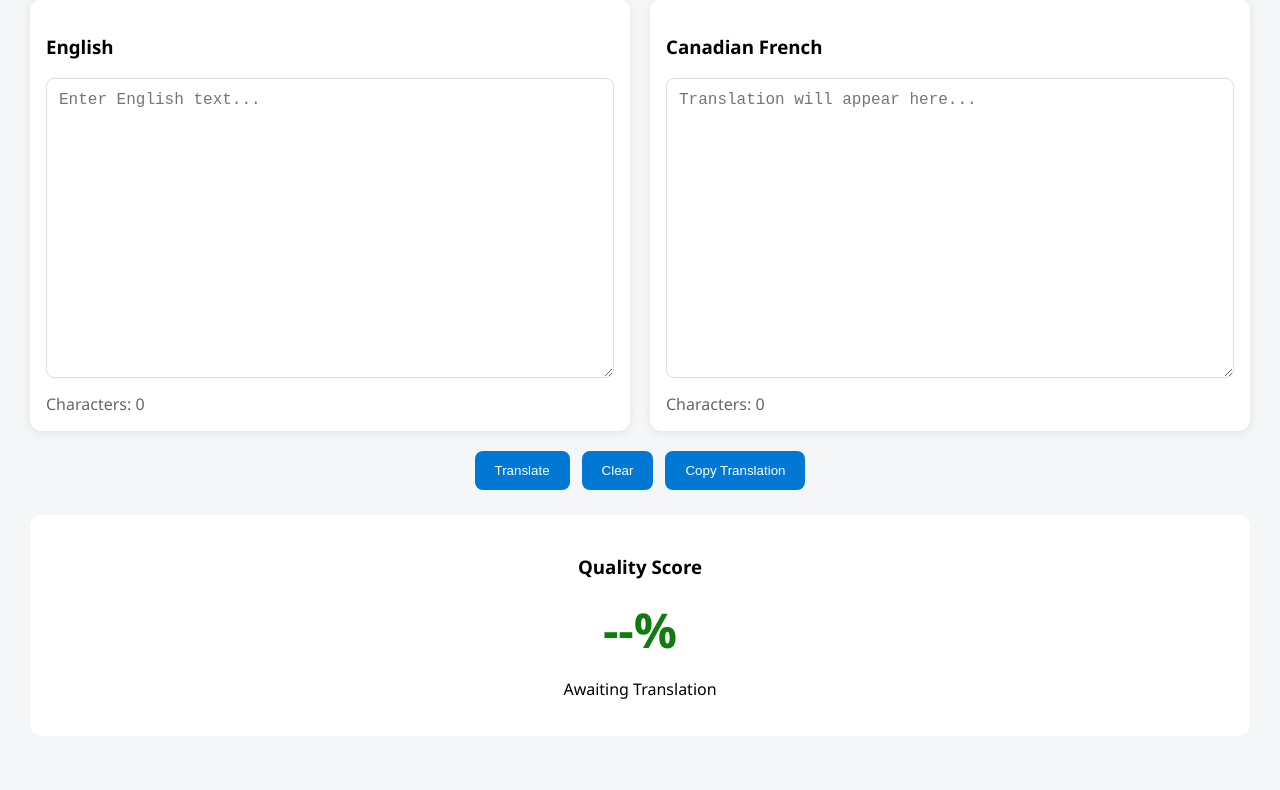
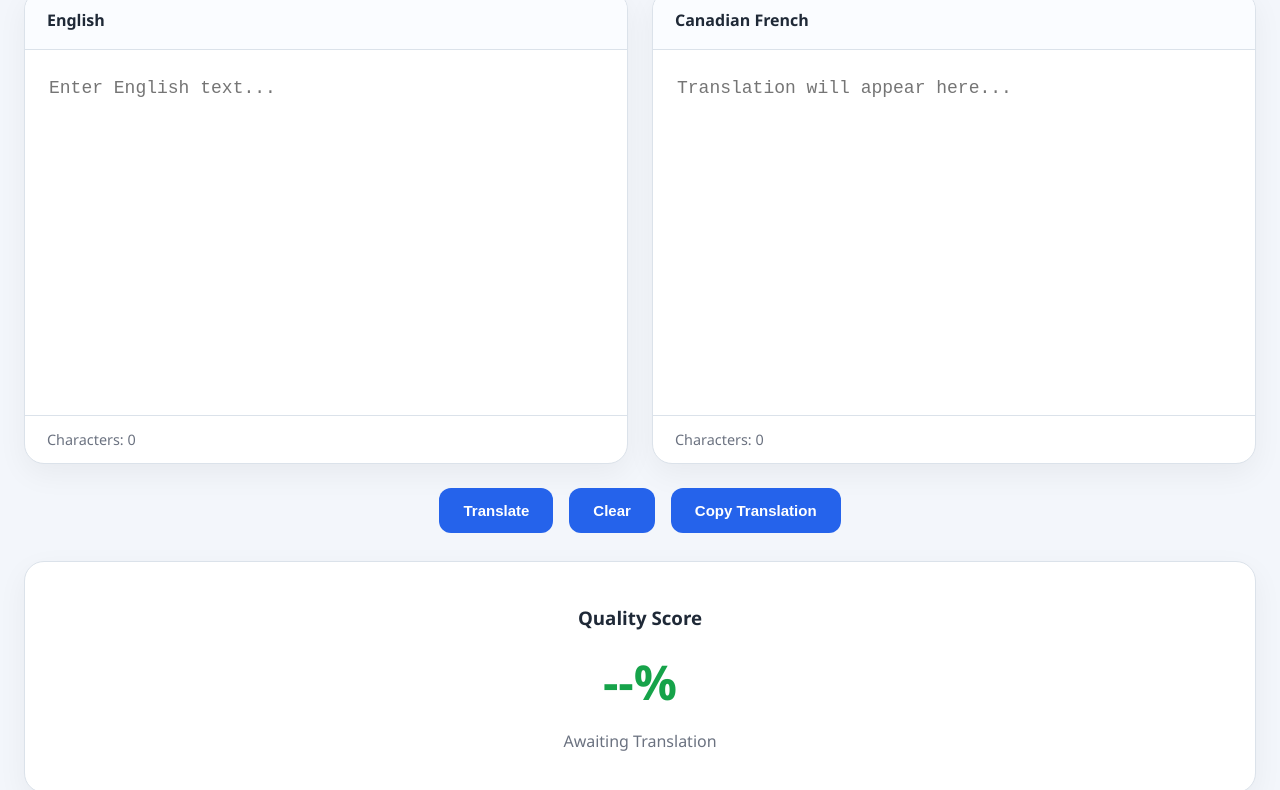
Before and after one commit to aditony-prog/english-canadian-french-translator, a plain HTML site: page index.html in a window 1280 px wide. Shown: the part 120-910 px from the top of the page. Before the commit the page ends 886 px from the top, so only its background shows below. Drawn offline with Linux system fonts and the light colour scheme.

Commit message:
Update style.css

```diff
--- a/style.css
+++ b/style.css
@@ -1,89 +1,163 @@
+:root {
+    --primary: #2563eb;
+    --primary-hover: #1d4ed8;
+    --background: #f3f6fb;
+    --card: #ffffff;
+    --border: #dbe2ea;
+    --text: #1f2937;
+    --subtle: #6b7280;
+    --success: #16a34a;
+}
+
+* {
+    box-sizing: border-box;
+}
+
 body {
-    font-family: Segoe UI, Arial, sans-serif;
-    background: #f4f6f8;
+    font-family: "Segoe UI", Arial, sans-serif;
+    background: var(--background);
+    color: var(--text);
     margin: 0;
-    padding: 30px;
+    padding: 40px 24px;
 }
 
 .container {
-    max-width: 1300px;
-    margin: auto;
+    max-width: 1400px;
+    margin: 0 auto;
 }
 
 h1 {
     text-align: center;
-    margin-bottom: 25px;
+    margin-bottom: 6px;
+    font-size: 2rem;
+}
+
+.subtitle {
+    text-align: center;
+    color: var(--subtle);
+    margin-bottom: 30px;
 }
 
 .translator-grid {
     display: grid;
     grid-template-columns: 1fr 1fr;
-    gap: 20px;
+    gap: 24px;
 }
 
 .panel {
-    background: white;
-    border-radius: 12px;
-    padding: 16px;
-    box-shadow: 0 2px 10px rgba(0,0,0,.08);
+    background: var(--card);
+    border-radius: 20px;
+    border: 1px solid var(--border);
+    box-shadow: 0 10px 30px rgba(0,0,0,.05);
+    overflow: hidden;
 }
 
 .panel-header {
-    margin-bottom: 10px;
+    display: flex;
+    justify-content: space-between;
+    align-items: center;
+    padding: 18px 22px;
+    border-bottom: 1px solid var(--border);
+    background: #fafcff;
+}
+
+.panel-header h3 {
+    margin: 0;
+    font-size: 1rem;
 }
 
 textarea {
     width: 100%;
-    min-height: 300px;
-    border: 1px solid #ddd;
-    border-radius: 8px;
-    padding: 12px;
-    resize: vertical;
-    box-sizing: border-box;
-    font-size: 16px;
+    min-height: 360px;
+    border: none;
+    outline: none;
+    resize: none;
+    padding: 24px;
+    font-size: 18px;
+    line-height: 1.6;
+    background: white;
 }
 
 .counter {
-    margin-top: 10px;
-    color: #666;
+    padding: 14px 22px;
+    border-top: 1px solid var(--border);
+    color: var(--subtle);
+    font-size: .9rem;
 }
 
 .actions {
-    margin-top: 20px;
     display: flex;
-    gap: 12px;
     justify-content: center;
+    gap: 16px;
+    margin-top: 24px;
 }
 
 button {
-    background: #0078d4;
+    border: none;
+    border-radius: 12px;
+    cursor: pointer;
+    padding: 14px 24px;
+    font-size: 15px;
+    font-weight: 600;
+    transition: all .2s ease;
+    background: var(--primary);
     color: white;
-    border: none;
-    padding: 12px 20px;
-    border-radius: 8px;
-    cursor: pointer;
 }
 
 button:hover {
-    background: #106ebe;
+    background: var(--primary-hover);
+    transform: translateY(-1px);
 }
 
 .quality-card {
-    margin-top: 25px;
     background: white;
-    padding: 20px;
-    border-radius: 12px;
+    border: 1px solid var(--border);
+    border-radius: 20px;
+    margin-top: 28px;
+    padding: 24px;
     text-align: center;
+    box-shadow: 0 10px 30px rgba(0,0,0,.05);
 }
 
 #qualityScore {
-    font-size: 48px;
-    font-weight: bold;
-    color: #107c10;
+    font-size: 3rem;
+    font-weight: 700;
+    color: var(--success);
+    margin: 10px 0;
 }
 
-@media (max-width: 768px) {
+#qualityLabel {
+    color: var(--subtle);
+}
+
+.quality-bar {
+    max-width: 400px;
+    height: 12px;
+    background: #e5e7eb;
+    border-radius: 999px;
+    margin: 18px auto;
+    overflow: hidden;
+}
+
+.quality-bar-fill {
+    height: 100%;
+    width: 95%;
+    background: linear-gradient(90deg,#22c55e,#16a34a);
+}
+
+.footer {
+    text-align: center;
+    color: var(--subtle);
+    margin-top: 20px;
+    font-size: .9rem;
+}
+
+@media (max-width: 900px) {
     .translator-grid {
         grid-template-columns: 1fr;
     }
+
+    textarea {
+        min-height: 250px;
+    }
 }
```
